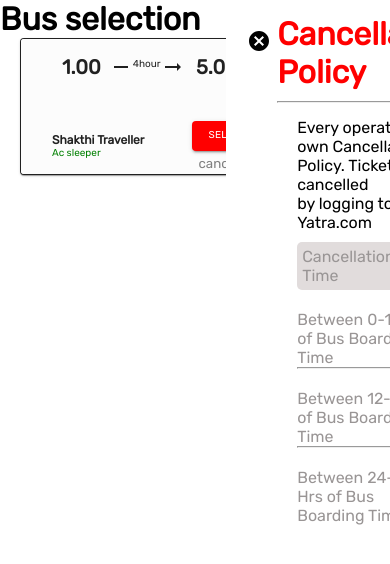
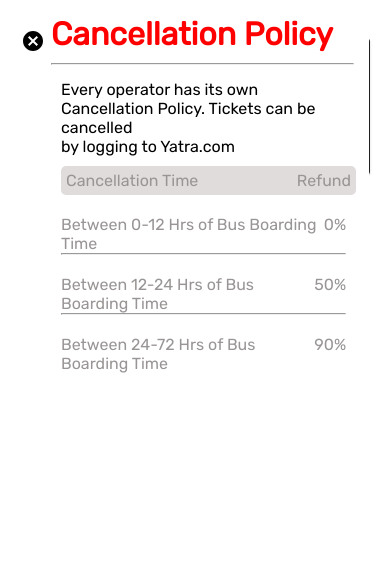
Before and after one commit to kamalgupta97/yatra_clone, a React (Create React App) app in the folder frontend/: page /busselection in a window 390 px wide. Both pictures are taken after a click on the button "cancellation policy". Shown: the top 564 px of the page. Built offline with nearby package versions, Linux system fonts and the light colour scheme.

Commit message:
Responsive Cancelation policy

```diff
--- a/frontend/src/Pages/BusSelection/BusSlection.jsx
+++ b/frontend/src/Pages/BusSelection/BusSlection.jsx
@@ -9,7 +9,7 @@
   };
   return (
     <>
-      <h1>Bus selection</h1>
+      <h1 style={{textAlign:"center"}}>Bus selection</h1>
       <SelectionCard handleCancelPolicy={handleCancelPolicy} />
       {showCancelPolicy ? <CancelationPolicy /> : null}
     </>
--- a/frontend/src/Pages/BusSelection/CancelationPolicy.jsx
+++ b/frontend/src/Pages/BusSelection/CancelationPolicy.jsx
@@ -1,8 +1,9 @@
 import styled from "styled-components";
 import React, { useState } from "react";
 import CancelIcon from "@material-ui/icons/Cancel";
+import { useTheme } from "@material-ui/core/styles";
 import { makeStyles } from "@material-ui/core/styles";
-const useStyles = makeStyles({
+const useStyles = makeStyles((theme) => ({
   Cancellation_Heading: {
     color: "red",
     paddingBottom: "10px",
@@ -11,6 +12,9 @@
     width: "94%",
     display: "inherit",
     marginLeft: "20px",
+    [theme.breakpoints.down("sm")]: {
+      marginLeft: "10px",
+    },
   },
   Cancellation_Info_Heading: {
     display: "inline-flex",
@@ -35,7 +39,7 @@
     outline: "none",
     marginTop: "13px",
   },
-});
+}));
 
 const Cancelation = styled.div`
   display: flex;
@@ -46,9 +50,14 @@
   height: 100vh;
   padding: 15px;
   background-color: white;
+  @media screen and (max-width:420px){
+  left: 0%;
+  width: 87%;
+}
 `;
 
 const CancelationPolicy = ({}) => {
+  const theme = useTheme();
   const classes = useStyles();
   const [showBusSelection, setShowBusSelection] = useState(true);
   const handleCancelPolicyCard = () => {
```
